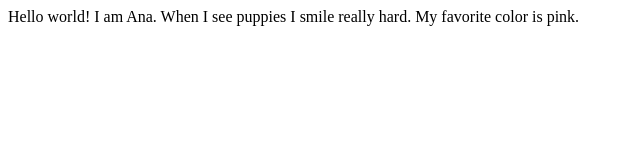
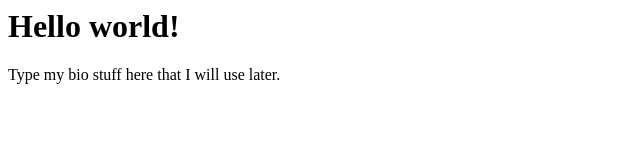
Before and after one commit to agmedina02/agmedina02.github.io, a plain HTML site: page index.html in a window 1280 px wide. Shown: the whole page, without its empty margins (0-640 px from the left). Drawn offline with Linux system fonts and the light colour scheme.

Commit message:
My first html.

```diff
--- a/index.html
+++ b/index.html
@@ -1 +1,2 @@
-Hello world! I am Ana. When I see puppies I smile really hard. My favorite color is pink.
+<h1>Hello world!</h1>
+<p>Type my bio stuff here that I will use later.</p>
```
